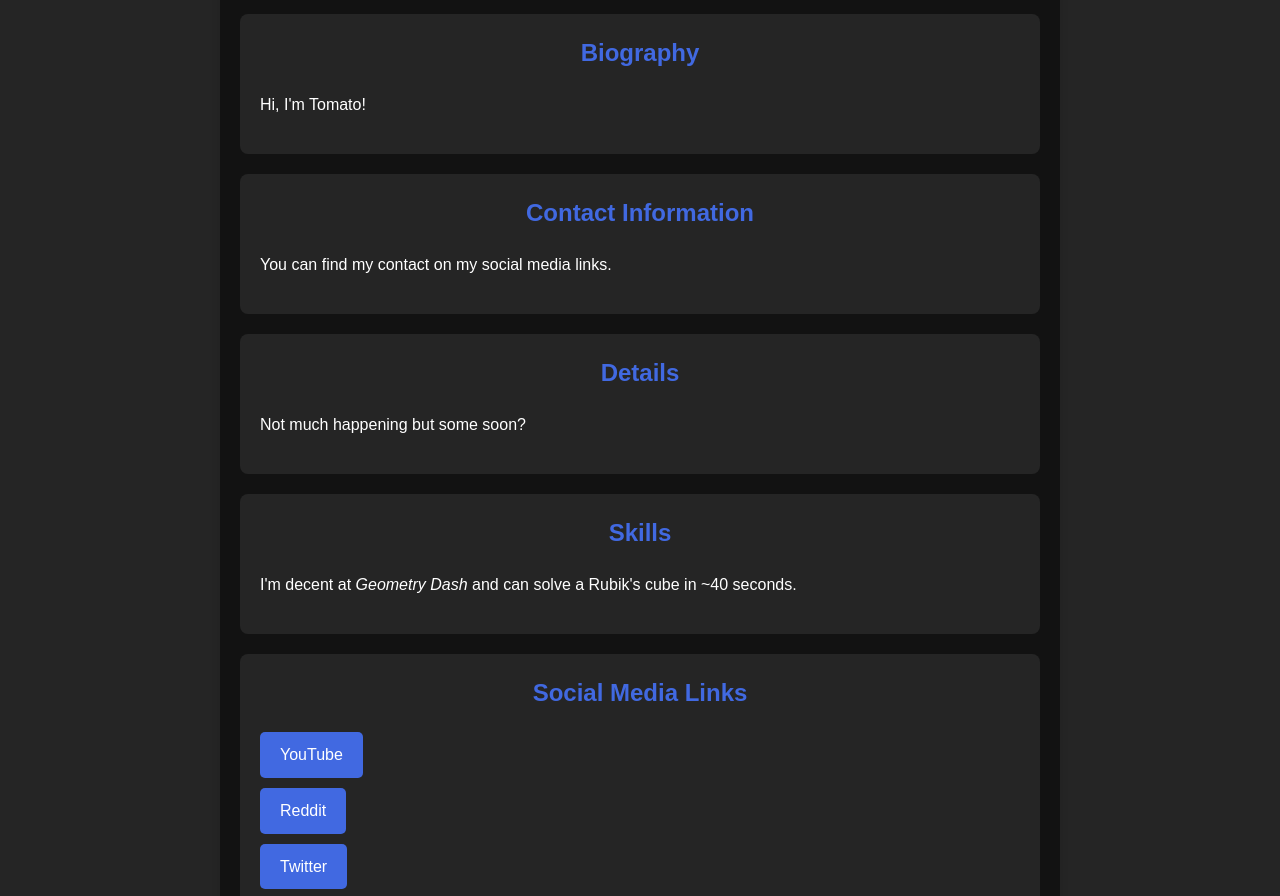
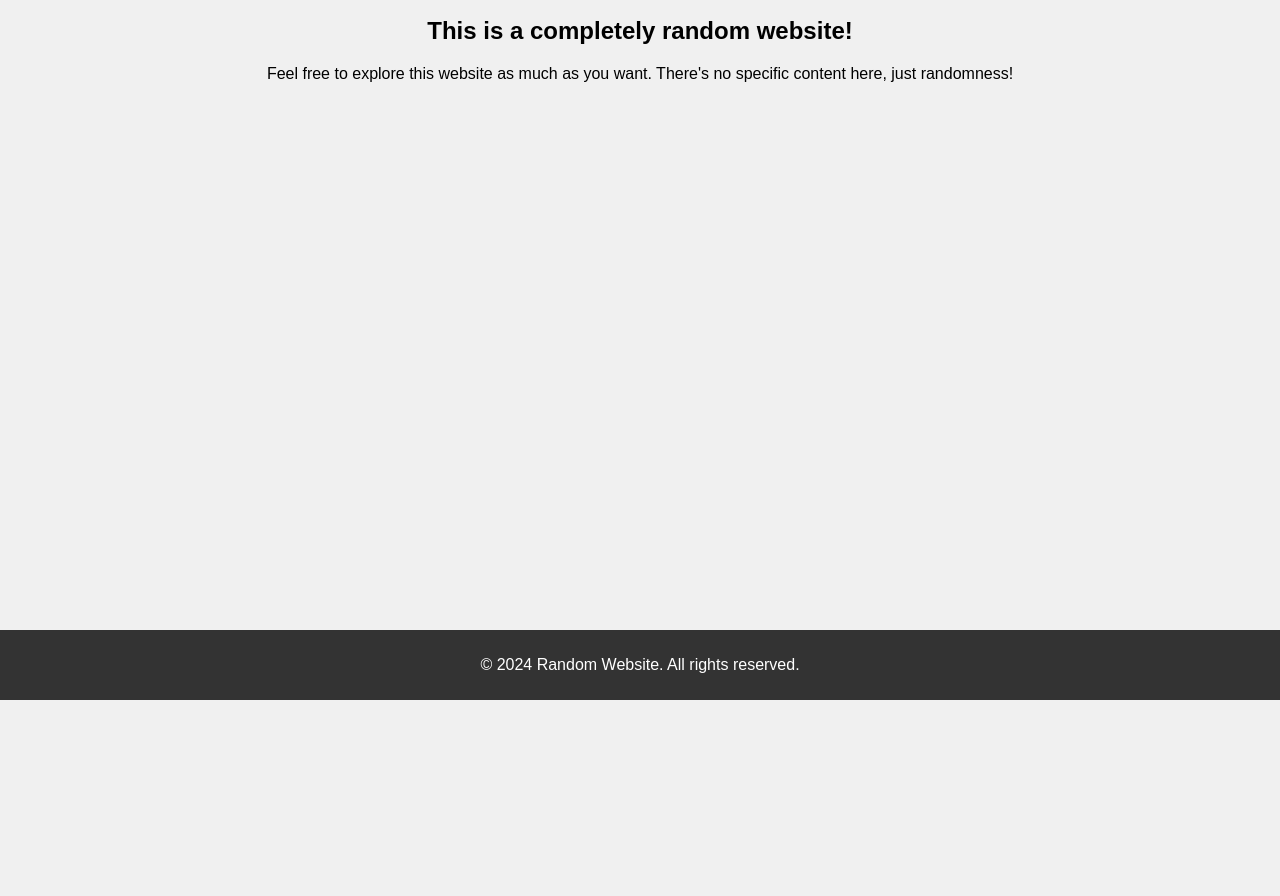
Before and after one commit to tomato1234lol/whatthesigma, a plain HTML site: page index.html in a window 1280 px wide. Shown: the part 100-996 px from the top of the page. After the commit the page ends 800 px from the top, so only its background shows below. Drawn offline with Linux system fonts and the light colour scheme.

Commit message:
Update index.html

```diff
--- a/index.html
+++ b/index.html
@@ -3,119 +3,46 @@
 <head>
     <meta charset="UTF-8">
     <meta name="viewport" content="width=device-width, initial-scale=1.0">
-    <title>Tomato's Personal Webpage</title>
+    <title>Random Website</title>
     <style>
         body {
             font-family: Arial, sans-serif;
-            background-color: #252525;
-            color: #ffffff;
+            background-color: #f0f0f0;
             margin: 0;
             padding: 0;
-            line-height: 1.6;
-        }
-        .container {
-            max-width: 800px;
-            margin: 0 auto;
-            padding: 20px;
-            background-color: #121212;
-            border-radius: 8px;
-            box-shadow: 0 0 10px rgba(0, 0, 0, 0.1);
-        }
-        h1, h2 {
-            color: #4169e1; /* Blue */
             text-align: center;
         }
-        p {
-            text-align: justify;
+        header {
+            background-color: #333;
+            color: #fff;
+            padding: 20px 0;
         }
-        ul {
-            list-style-type: none;
-            padding: 0;
+        h1 {
+            margin: 0;
         }
-        ul li {
-            margin-bottom: 10px;
+        section {
+            padding: 20px;
         }
-        a {
-            color: #4169e1; /* Blue */
-            text-decoration: none;
-        }
-        a:hover {
-            text-decoration: underline;
-        }
-        .section {
-            background-color: #252525;
-            padding: 20px;
-            margin-bottom: 20px;
-            border-radius: 8px;
-        }
-        .section h2 {
-            margin-top: 0;
-            color: #4169e1; /* Blue */
-            font-size: 24px;
-            text-align: center;
-            margin-bottom: 20px;
-        }
-        .section p {
-            font-size: 16px;
-            line-height: 1.6;
-        }
-        .social-media li {
-            margin-bottom: 10px;
-        }
-        .social-media a {
-            display: inline-block;
-            background-color: #4169e1; /* Blue */
-            color: #ffffff;
-            padding: 10px 20px;
-            border-radius: 5px;
-            margin-right: 10px;
-            text-decoration: none;
-        }
-        .social-media a:hover {
-            background-color: #87ceeb; /* Light Blue */
+        footer {
+            background-color: #333;
+            color: #fff;
+            padding: 10px 0;
+            position: fixed;
+            bottom: 0;
+            width: 100%;
         }
     </style>
 </head>
 <body>
-    <div class="container">
-        <h1>Tomato's Personal Webpage</h1>
-
-        <div class="section" id="about">
-            <h2>Biography</h2>
-            <p>Hi, I'm Tomato!</p>
-        </div>
-
-        <div class="section" id="contact">
-            <h2>Contact Information</h2>
-            <p>You can find my contact on my social media links.</p>
-        </div>
-
-        <div class="section" id="portfolio">
-            <h2>Details</h2>
-            <p>Not much happening but some soon?</p>
-        </div>
-
-        <div class="section" id="skills">
-            <h2>Skills</h2>
-            <p>I'm decent at <em>Geometry Dash</em> and can solve a Rubik's cube in ~40 seconds.</p>
-        </div>
-
-        <div class="section" id="social-media">
-            <h2>Social Media Links</h2>
-            <ul class="social-media">
-                <li><a href="https://www.youtube.com/channel/UCnh_Fr3x7pIuKZaY-K_ePpQ">YouTube</a></li>
-                <li><a href="https://www.reddit.com/user/7011470/">Reddit</a></li>
-                <li><a href="https://x.com/70mat0">Twitter</a></li>
-                <li><a href="https://github.com/tomato1234lol">GitHub</a></li>
-                <li>Email: <a href="mailto:2017hondapilotelite@gmail.com">2017hondapilotelite@gmail.com</a></li>
-            </ul>
-        </div>
-
-        <div class="section" id="interests">
-            <h2>Interests</h2>
-            <p>I like video games, specifically these games: Geometry Dash, Roblox, Minecraft, Undertale, Deltarune, Portal 2, most Pokémon games, Wii Sports, most Mario Kart games, Super Smash Bros Ultimate, Fortnite, and Slime Rancher.</p>
-            <p>I also enjoy orange juice, cereal, and other food that normal people like.</p>
-        </div>
-    </div>
+    <header>
+        <h1>Welcome to a Random Website</h1>
+    </header>
+    <section>
+        <h2>This is a completely random website!</h2>
+        <p>Feel free to explore this website as much as you want. There's no specific content here, just randomness!</p>
+    </section>
+    <footer>
+        <p>© 2024 Random Website. All rights reserved.</p>
+    </footer>
 </body>
 </html>
```
